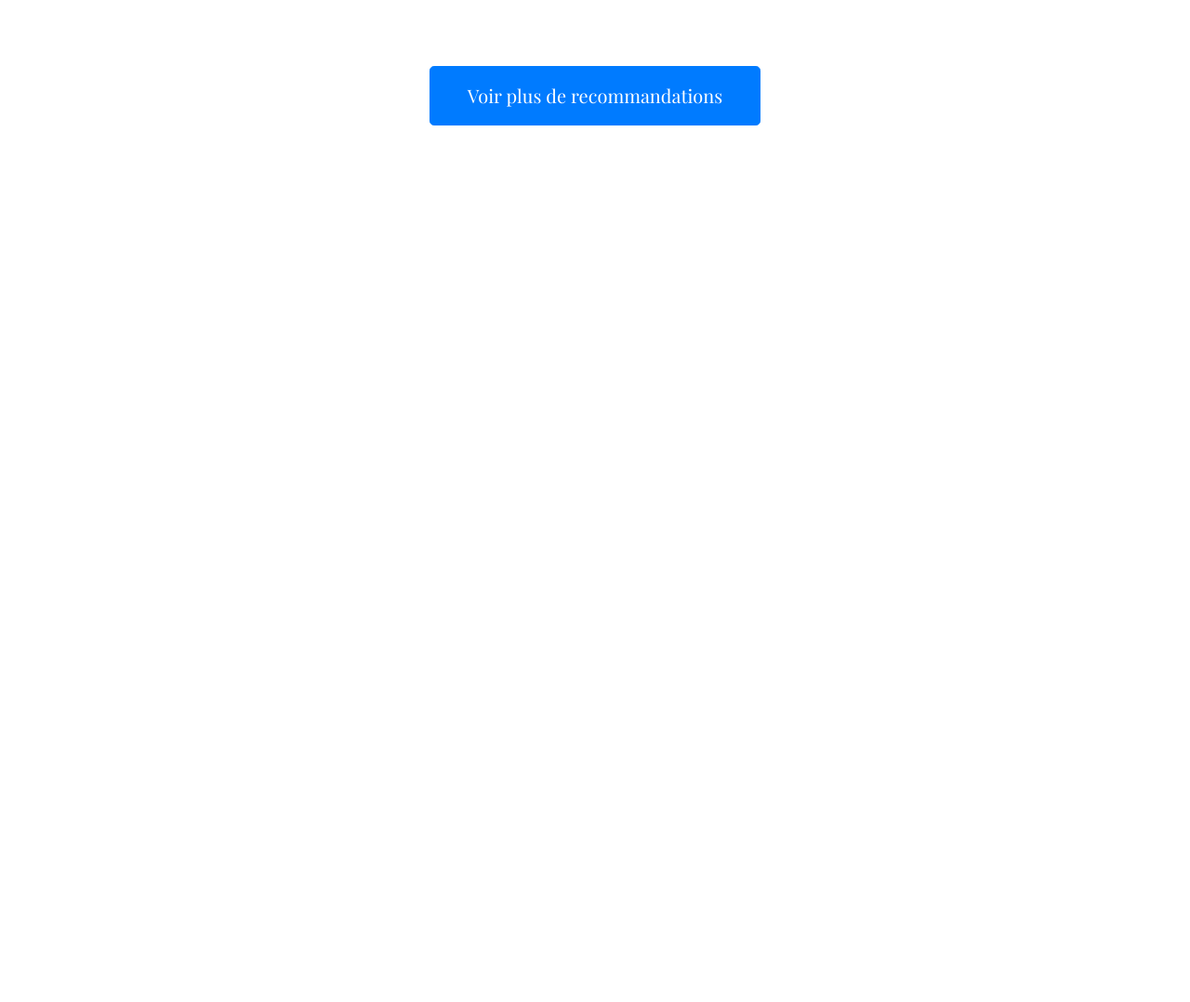
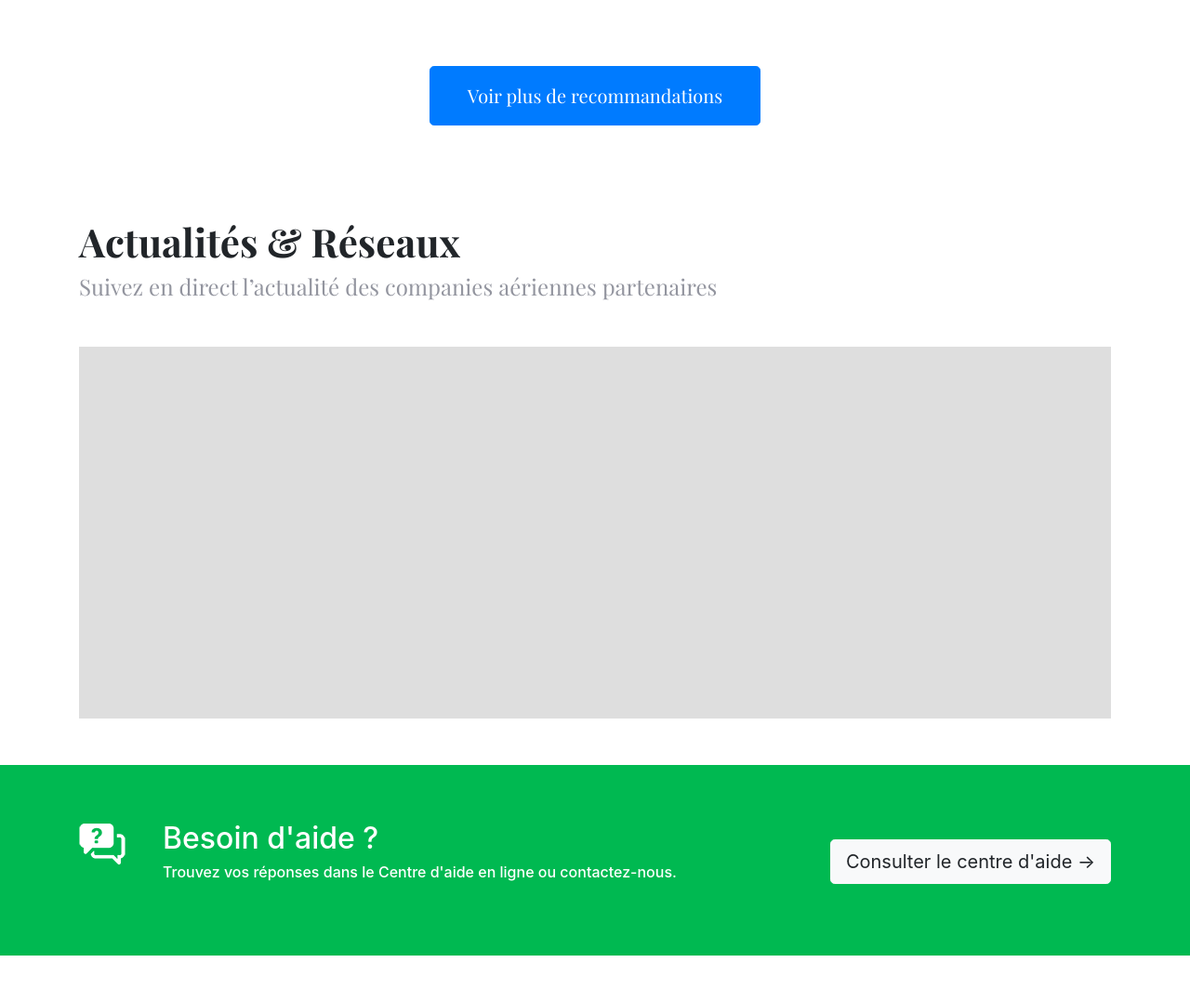
Before and after one commit to AmauryFaveriel/SIPerfectSite-grp11, a PHP site: page / in a window 1280 px wide. Shown: the part 2640-3718 px from the top of the page at 93% size. Before the commit the page ends 2775 px from the top, so only its background shows below. Run offline with PHP 8.4, Linux system fonts and the light colour scheme.

Commit message:
add help banner

```diff
--- a/assets/css/scss/components/_general.scss
+++ b/assets/css/scss/components/_general.scss
@@ -0,0 +1,39 @@
+.help-banner{
+    margin: 50px 0;
+    padding-top: 60px;
+    padding-bottom: 30px;
+    background: #00B951;
+
+    .help-inside{
+        display: flex;
+        justify-content: space-between;
+        width: 100%;
+    }
+
+    .left{
+        display: flex;
+        justify-content: flex-start;
+
+        img{
+            margin-right: 40px;
+            max-height: 50px;
+        }
+
+        .title{
+            font-size: 32px;
+            color: #fff;
+        }
+
+        .subtitle{
+            font-size: 16px;
+            color: #fff;
+            margin-bottom: 50px;
+        }
+    }
+
+    .right{
+        text-align: right;
+        padding-top: 20px;
+    }
+
+}
--- a/assets/css/scss/components/_homepage.scss
+++ b/assets/css/scss/components/_homepage.scss
@@ -158,4 +158,23 @@
             margin-bottom: 100px;
         }
     }
+
+    .twitter-feed{
+        .title{
+            font-size: 42px;
+            @include font-bold;
+        }
+
+        .subtitle{
+            font-size: 24px;
+            @include font-regular;
+            color: #93959f;
+            margin-bottom: 50px;
+        }
+
+        .demo{
+            height: 400px;
+            background: #dedede;
+        }
+    }
 }
--- a/index.html
+++ b/index.html
@@ -100,7 +100,7 @@
                             <br>
                         </h3>
                         <a href="#" class="link-magazine">
-                            Cliquer sur le magazine pour ouvrir la visionneuse pdf
+                            Cliquer ici pour lire un extrait du magazine
                         </a>
                         <h4 class="list-title-magazine">Un Mook Collector :</h4>
                         <ul class="list-items-magazine">
@@ -183,6 +183,36 @@
             </div>
         </div>
 
+        <div class="twitter-feed">
+            <div class="container">
+                <h2 class="title">
+                    Actualités &amp; Réseaux
+                </h2>
+                <h3 class="subtitle">
+                    Suivez en direct l’actualité des companies aériennes partenaires
+                </h3>
+
+                <div class="demo"></div>
+            </div>
+        </div>
+
+        <div class="help-banner">
+            <div class="container">
+                <div class="help-inside">
+                    <div class="left">
+                        <img src="assets/img/icon-help.png" alt="icon help">
+                        <div>
+                            <h3 class="title">Besoin d'aide ?</h3>
+                            <h5 class="subtitle">Trouvez vos réponses dans le Centre d'aide en ligne ou contactez-nous.</h5>
+                        </div>
+                    </div>
+                    <div class="right">
+                        <a href="#" class="btn btn-light btn-lg">Consulter le centre d'aide →</a>
+                    </div>
+                </div>
+            </div>
+        </div>
+
     </section>
 
 
```
Also changed, not shown: assets/css/styles.css, assets/img/icon-help.png (added).
